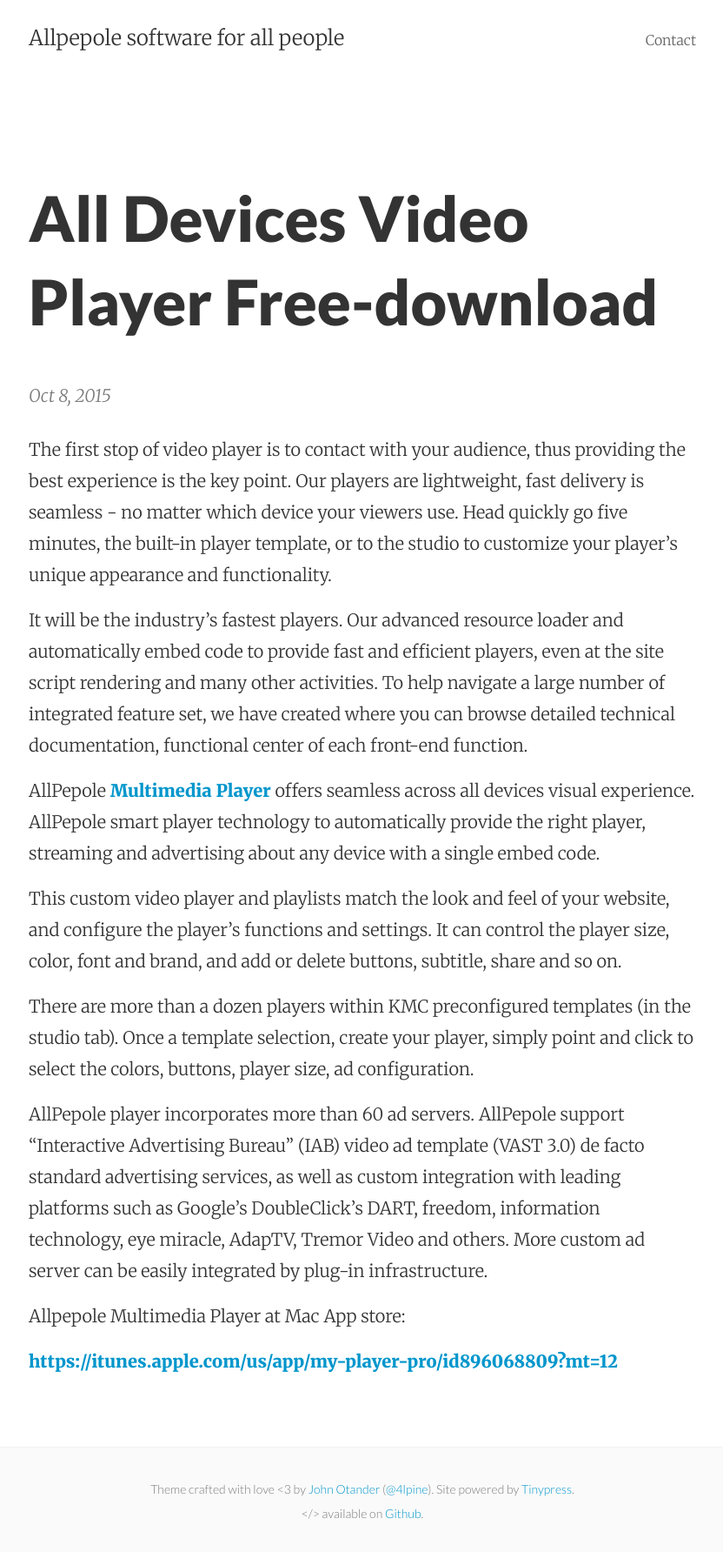
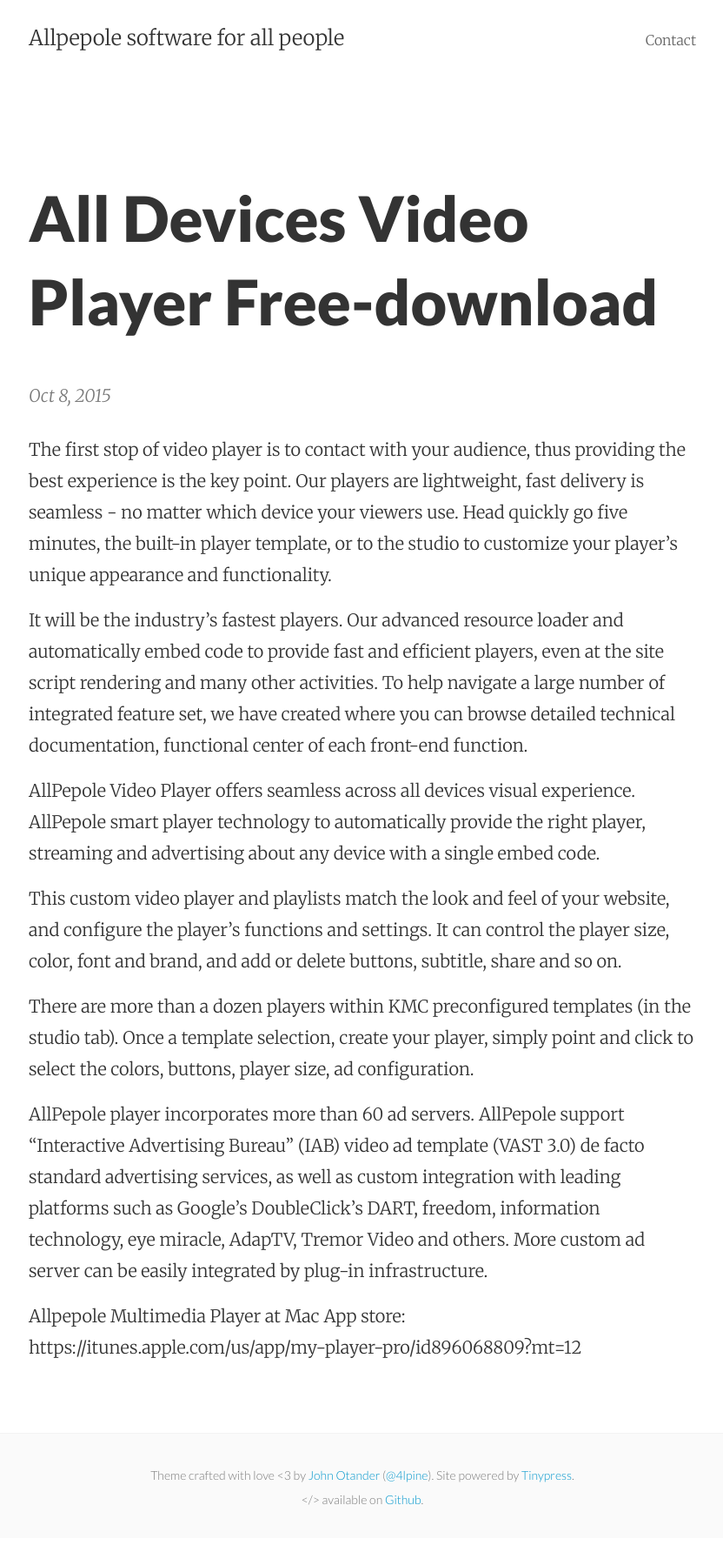
Before and after one commit to AllPepole/AllPepole.github.io, a Jekyll site: the page built from _posts/2015-10-08-all-devices-video-player-free-download.markdown, in a window 1280 px wide. Shown: the whole page at 87% size, without its empty margins (223-1055 px from the left). Built offline with Jekyll 4.4.1, drawn with Linux system fonts in a browser that asks for light colours.

Commit message:
Post update: null

```diff
--- a/_posts/2015-10-08-all-devices-video-player-free-download.markdown
+++ b/_posts/2015-10-08-all-devices-video-player-free-download.markdown
@@ -7,7 +7,7 @@ The first stop of video player is to contact with your audience, thus providing
 
 It will be the industry's fastest players. Our advanced resource loader and automatically embed code to provide fast and efficient players, even at the site script rendering and many other activities. To help navigate a large number of integrated feature set, we have created where you can browse detailed technical documentation, functional center of each front-end function.
 
-AllPepole  <a href="https://itunes.apple.com/us/app/my-player-pro/id896068809?mt=12"><b>Multimedia Player</b></a>  offers seamless across all devices visual experience. AllPepole smart player technology to automatically provide the right player, streaming and advertising about any device with a single embed code.
+AllPepole Video Player offers seamless across all devices visual experience. AllPepole smart player technology to automatically provide the right player, streaming and advertising about any device with a single embed code.
 
 This custom video player and playlists match the look and feel of your website, and configure the player's functions and settings. It can control the player size, color, font and brand, and add or delete buttons, subtitle, share and so on.
 
@@ -16,5 +16,4 @@ There are more than a dozen players within KMC preconfigured templates (in the s
 AllPepole player incorporates more than 60 ad servers. AllPepole support "Interactive Advertising Bureau" (IAB) video ad template (VAST 3.0) de facto standard advertising services, as well as custom integration with leading platforms such as Google's DoubleClick's DART, freedom, information technology, eye miracle, AdapTV, Tremor Video and others. More custom ad server can be easily integrated by plug-in infrastructure.
 
 Allpepole Multimedia Player at Mac App store:
-
-<a href="https://itunes.apple.com/us/app/my-player-pro/id896068809?mt=12"><b>https://itunes.apple.com/us/app/my-player-pro/id896068809?mt=12</b></a>
+https://itunes.apple.com/us/app/my-player-pro/id896068809?mt=12
```
